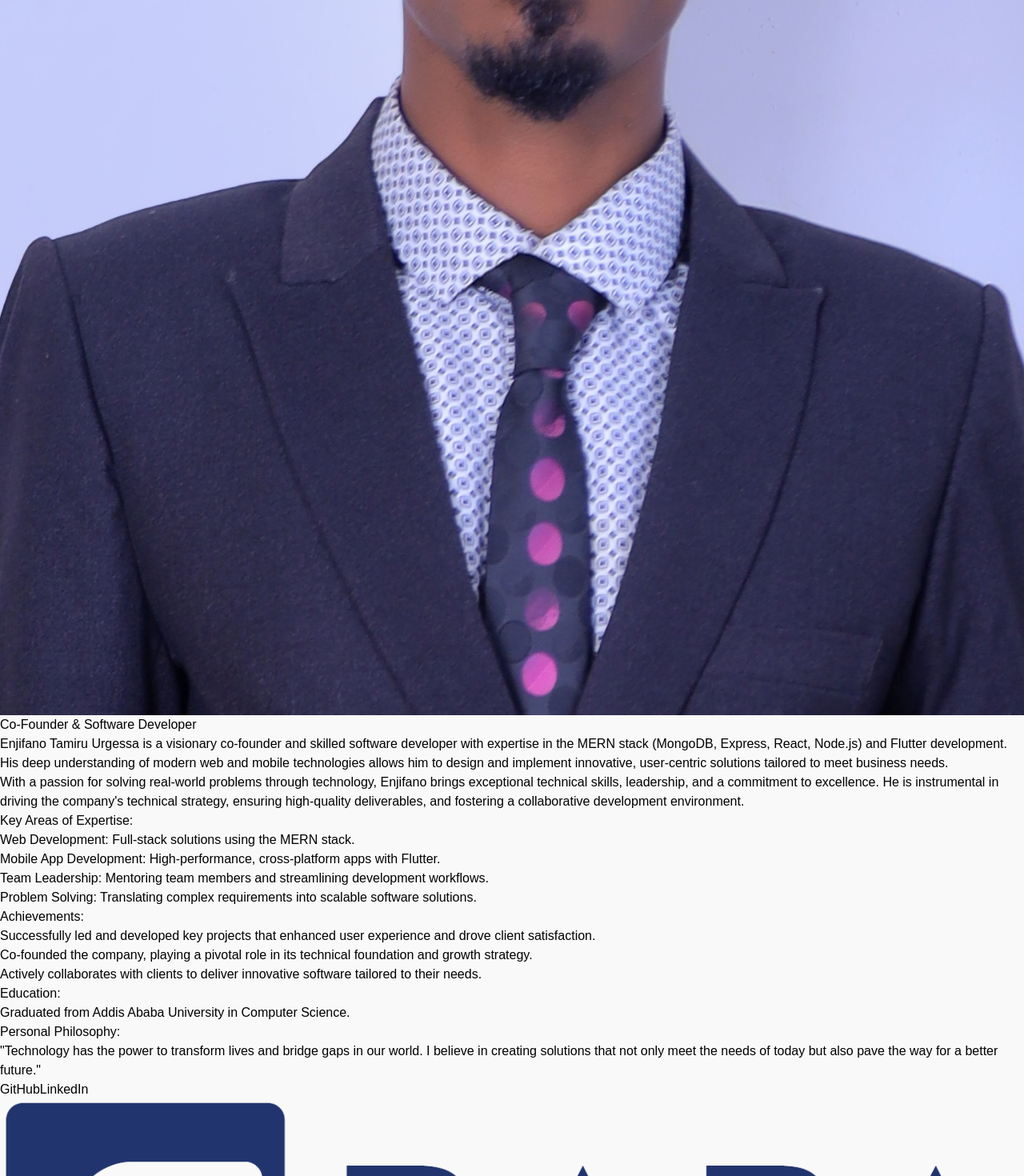
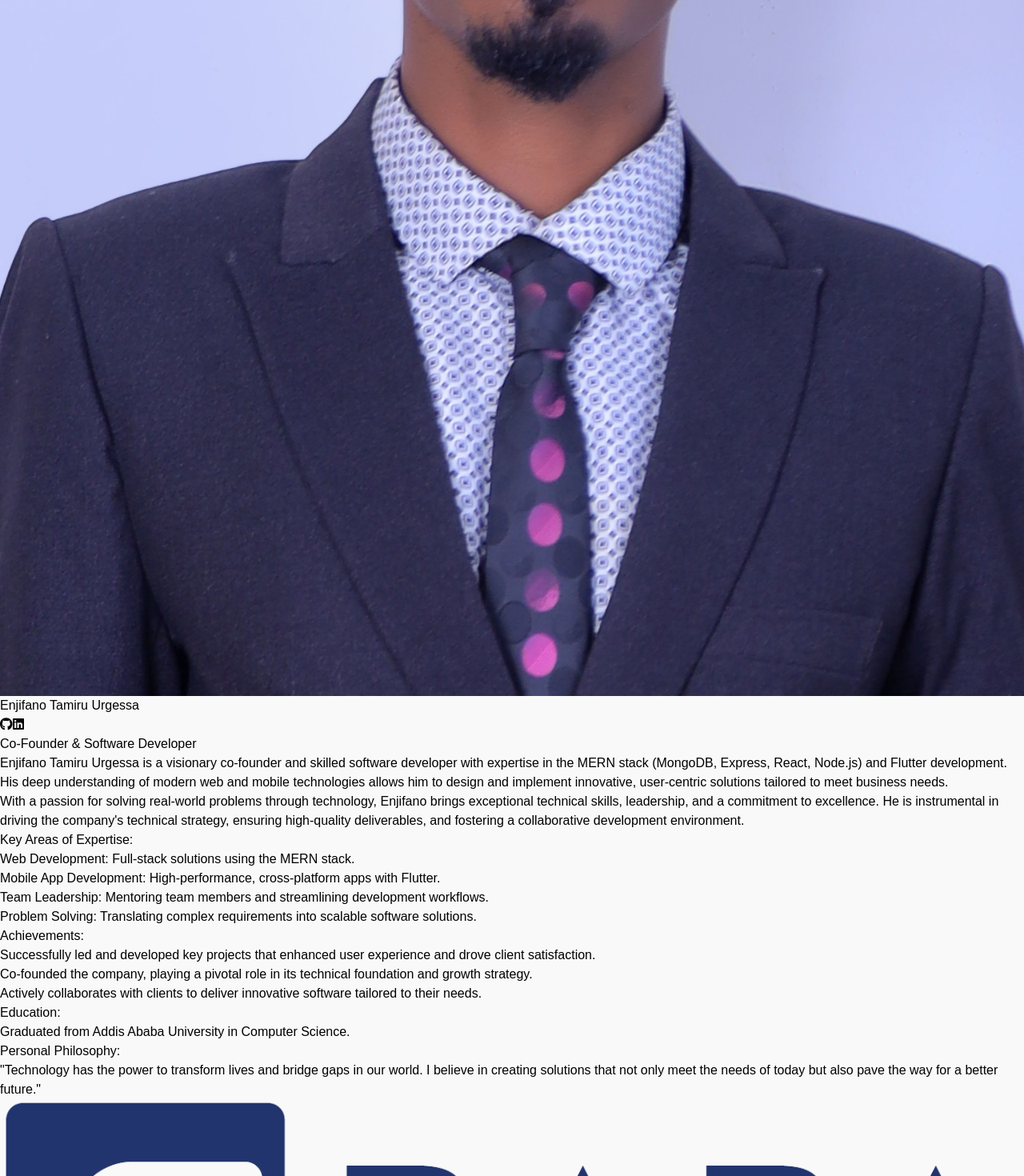
Before and after one commit to injifannoo/RabaWebsite, a React app in the folder client/: page /team/enjifano in a window 1280 px wide. Shown: the part 1330-2800 px from the top of the page at 80% size. Built offline with nearby package versions, Linux system fonts and the light colour scheme; the HTML template or start-up script is replaced by a standard one.

Commit message:
Update Team pages

```diff
--- a/client/src/pages/about/Team/enjifano.jsx
+++ b/client/src/pages/about/Team/enjifano.jsx
@@ -1,23 +1,48 @@
 import React from "react";
 import itu from '../../../assets/images/profile/itub.jpg';
+import { faLinkedin, faGithub } from "@fortawesome/free-brands-svg-icons";
+import { FontAwesomeIcon } from "@fortawesome/react-fontawesome";
 
 const Enjifano = () => {
     return (
         <div className="bg-white w-full text-secondary font-custom min-h-screen">
-            <div className="max-w-[1200px] m-auto px-6 py-10">
-                <h1 className="text-4xl font-bold text-black mb-6">Enjifano Tamiru Urgessa</h1>
+            <div className="max-w-[1200px] m-auto px-6 py-10 mt-20">
                 <div className="flex flex-col md:flex-row items-center md:items-start">
-                    {/* Profile Picture Section */}
-                    <div className="md:w-1/3 flex justify-center md:justify-start mb-6 md:mb-0">
-                        <img
-                            src={itu}
-                            alt="Enjifano Tamiru Urgessa"
-                            className="w-40 h-40 rounded-full border-4 border-gray-200 shadow-lg hover:shadow-xl transition-all duration-300 transform hover:scale-105"
-                        />
+
+                    <div className="md:w-1/3 flex flex-col items-center md:items-start sticky top-0">
+                        {/* Profile Picture Section */}
+                        <div className="flex justify-center md:justify-start mb-6 md:mb-0">
+                            <img
+                                src={itu}
+                                alt="Enjifano Tamiru Urgessa"
+                                className="w-60 h-80 rounded-full border-4 border-gray-200 shadow-lg hover:shadow-xl transition-all duration-300 transform hover:scale-105"
+                            />
+                        </div>
+                        <h1 className="text-3xl font-bold text-black mb-2">Enjifano Tamiru Urgessa</h1>
+                        <div className=" text-3xl flex flex-row items-center size-20 mt-2 space-x-4">
+                            <a
+                                href="https://github.com/injifannoo"
+                                target="_blank"
+                                rel="noopener noreferrer"
+                                className="text-gray-500 hover:text-gray-800 text-3xl"
+                            >
+                                <FontAwesomeIcon icon={faGithub} />
+
+                            </a>
+                            <a
+                                href="https://linkedin.com/in/injifanotamiru"
+                                target="_blank"
+                                rel="noopener noreferrer"
+                                className="text-blue-500 hover:text-blue-700 text-3xl"
+                            >
+                                <FontAwesomeIcon icon={faLinkedin} />
+
+                            </a>
+                        </div>
                     </div>
 
                     {/* Profile Details Section */}
-                    <div className="md:w-2/3 md:pl-8">
+                    <div className="md:w-2/3 md:pl-8 overflow-y-auto max-h-screen">
                         <h2 className="text-2xl font-semibold text-gray-800 mb-4">
                             Co-Founder & Software Developer
                         </h2>
@@ -69,25 +94,9 @@ const Enjifano = () => {
                             better future."
                         </p>
 
-                        <div className="mt-6 flex space-x-4">
-                            <a
-                                href="#"
-                                target="_blank"
-                                rel="noopener noreferrer"
-                                className="text-gray-500 hover:text-gray-800 text-3xl"
-                            >
-                                GitHub
-                            </a>
-                            <a
-                                href="#"
-                                target="_blank"
-                                rel="noopener noreferrer"
-                                className="text-blue-500 hover:text-blue-700 text-3xl"
-                            >
-                                LinkedIn
-                            </a>
-                        </div>
+
                     </div>
+
                 </div>
             </div>
         </div>
```
